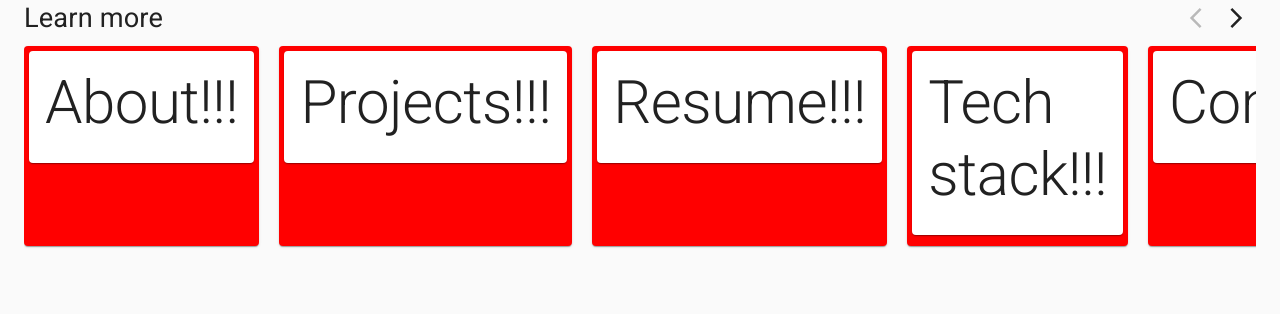
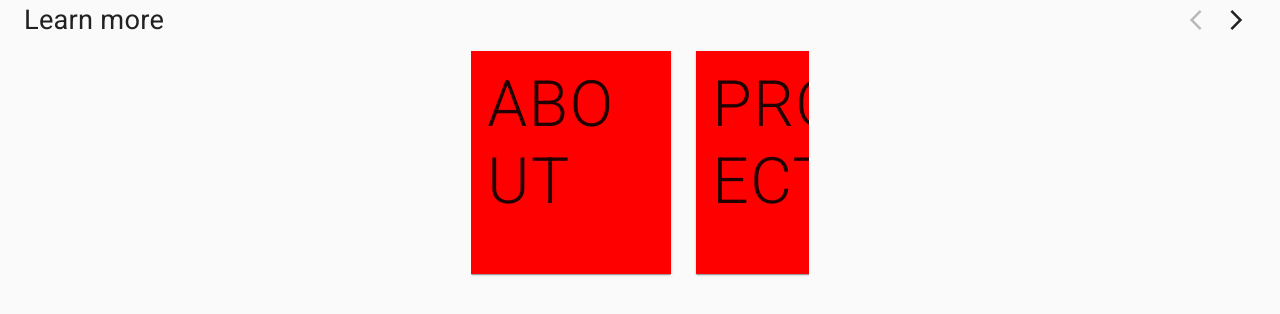
Before and after one commit to baileedastugue/portfolio_v2, a React (Create React App) app in the folder client/: page / in a window 1280 px wide. Shown: the top 314 px of the page. Built offline with nearby package versions, Linux system fonts and the light colour scheme.

Commit message:
carousel: changes to nav carousel styling

```diff
--- a/client/src/components/carousel/CarouselContainer/index.js
+++ b/client/src/components/carousel/CarouselContainer/index.js
@@ -10,7 +10,7 @@ import Grid from '@material-ui/core/Grid';
 const useStyles = makeStyles({
   root: (styleProps) => ({
     display: 'flex',
-    // width: props.width,
+    width: styleProps.width,
     overflowX: 'clip',
     position: 'relative',
     padding: 0,
@@ -39,14 +39,15 @@ const CarouselContainer = (props) => {
 
   const theme = useTheme();
   let slidesShowing = 1;
-  if (useMediaQuery(theme.breakpoints.up(425))) {
-    slidesShowing = 2;
+  let styleProps = { width: slideWidth * (slidesShowing + 0.25) + 'px' };
+  if (useMediaQuery(theme.breakpoints.up(375))) {
+    styleProps = { width: slideWidth * (slidesShowing + 0.5) + 'px' };
   }
   if (useMediaQuery(theme.breakpoints.up('sm'))) {
     slidesShowing = 3;
   }
+  console.log(slideWidth);
 
-  const styleProps = { width: slideWidth * (slidesShowing + 0.5) + 'px' };
   const classes = useStyles(styleProps);
 
   return (
--- a/client/src/components/carousel/CarouselSlider/index.js
+++ b/client/src/components/carousel/CarouselSlider/index.js
@@ -1,26 +1,27 @@
-import React, { useRef, useEffect, Fragment } from 'react';
+import React, { useRef, useEffect } from 'react';
 import Card from '@material-ui/core/Card';
 import Grid from '@material-ui/core/Grid';
 import { makeStyles } from '@material-ui/core/styles';
-import NavCard from '../NavCard';
 
 const useStyles = makeStyles((theme) => ({
   cardDisplayed: {
-    display: 'block',
-    margin: '10px 20px 10px 0',
-    padding: '5px',
-    minWidth: '150px',
-    height: '200px',
+    margin: '10px 10px 10px 0',
+    width: '200px',
+    flexDirection: 'column',
+    height: '100%',
+    display: 'flex',
+    padding: 0,
     transition: 'transform 0.6s ease-in-out',
+    justifyContent: 'center',
+    borderRadius: 0,
     [theme.breakpoints.up(425)]: {
-      backgroundColor: 'blue',
-      // width: '200px',
+      width: '200px',
+      margin: '10px 25px 20px 0',
     },
     [theme.breakpoints.up('sm')]: {
       backgroundColor: 'red',
     },
   },
-  // needed
   carouselContainer: {
     display: 'flex',
   },
@@ -50,7 +51,6 @@ const CarouselSlider = (props) => {
               style={{
                 transform: `translateX(${xPosition}px)`,
               }}
-              xs={6}
             >
               {React.cloneElement(props.children, { slide: slide })}
             </Card>
--- a/client/src/components/carousel/CarouselTitle/index.js
+++ b/client/src/components/carousel/CarouselTitle/index.js
@@ -1,5 +1,6 @@
 import React from 'react';
 import { makeStyles } from '@material-ui/styles';
+import Typography from '@material-ui/core/Typography';
 
 const useStyles = makeStyles({
   root: {
@@ -10,7 +11,11 @@ const useStyles = makeStyles({
 
 const CarouselTitle = (props) => {
   const classes = useStyles();
-  return <h2 className={classes.root}>{props.children}</h2>;
+  return (
+    <Typography vairant='h2' className={classes.root}>
+      {props.children}
+    </Typography>
+  );
 };
 
 export default CarouselTitle;
--- a/client/src/components/carousel/NavCard/index.js
+++ b/client/src/components/carousel/NavCard/index.js
@@ -1,24 +1,44 @@
 import React from 'react';
-import { makeStyles } from '@material-ui/core/styles';
-import { Card, CardContent, Typography } from '@material-ui/core';
+import { CardContent, Typography } from '@material-ui/core';
+import { makeStyles } from '@material-ui/styles';
 
 const useStyles = makeStyles({
   root: {
-    maxWidth: 445,
-    display: 'flex',
+    alignItems: 'center',
+  },
+  navTitle: {
+    listStyleType: 'none',
+    textTransform: 'uppercase',
+    wordWrap: 'break-word',
+    fontSize: '4rem',
+    letterSpacing: '.1rem',
+  },
+  navDetails: {
+    opacity: 0,
   },
 });
 
 const NavCard = ({ slide }) => {
+  console.log(slide);
   const classes = useStyles();
-  console.log(slide);
 
   return (
-    <Card className={classes.root}>
-      <CardContent>
-        <Typography variant='h2'>{slide.name}!!!</Typography>
-      </CardContent>
-    </Card>
+    <CardContent className={`card-nav ${classes.root} `}>
+      <Typography
+        variant='h2'
+        component='li'
+        listStyleType='none'
+        className={`card-nav--title ${classes.navTitle}`}
+      >
+        {slide.name}
+      </Typography>
+      {/* <Typography
+        variant='p'
+        className={`card-nav--details ${classes.navDetails}`}
+      >
+        {slide.detail}
+      </Typography> */}
+    </CardContent>
   );
 };
 
--- a/client/src/components/carousel/NavCard/navCardData.json
+++ b/client/src/components/carousel/NavCard/navCardData.json
@@ -2,26 +2,26 @@
   {
     "id": 0,
     "name": "About",
-    "msg": "About Bailee"
+    "detail": "About Bailee"
   },
   {
     "id": 1,
     "name": "Projects",
-    "msg": "Recent Projects"
+    "detail": "Recent Projects"
   },
   {
     "id": 2,
     "name": "Resume",
-    "msg": "Resume and transcripts"
+    "detail": "Resume and transcripts"
   },
   {
     "id": 3,
-    "name": "Tech stack",
-    "msg": "Favorite development technology"
+    "name": "Tech",
+    "detail": "Favorite development technology"
   },
   {
     "id": 4,
     "name": "Contact",
-    "msg": "Find contact information for GitHub, LinkedIn, and email"
+    "detail": "Find contact information for GitHub, LinkedIn, and email"
   }
 ]
--- a/client/src/sass/main.scss
+++ b/client/src/sass/main.scss
@@ -1,9 +1,8 @@
-@import "./abstracts/mixins";
-@import "./abstracts/variables";
-
-@import "./base/animations";
-@import "./base/base";
-@import "./base/typography";
-@import "./base/utilities";
-
-@import "./components/all";
+.card-nav {
+  height: 100%;
+  &:hover {
+    .card-nav--details{
+      opacity: 1;
+    }
+  }
+}
```
